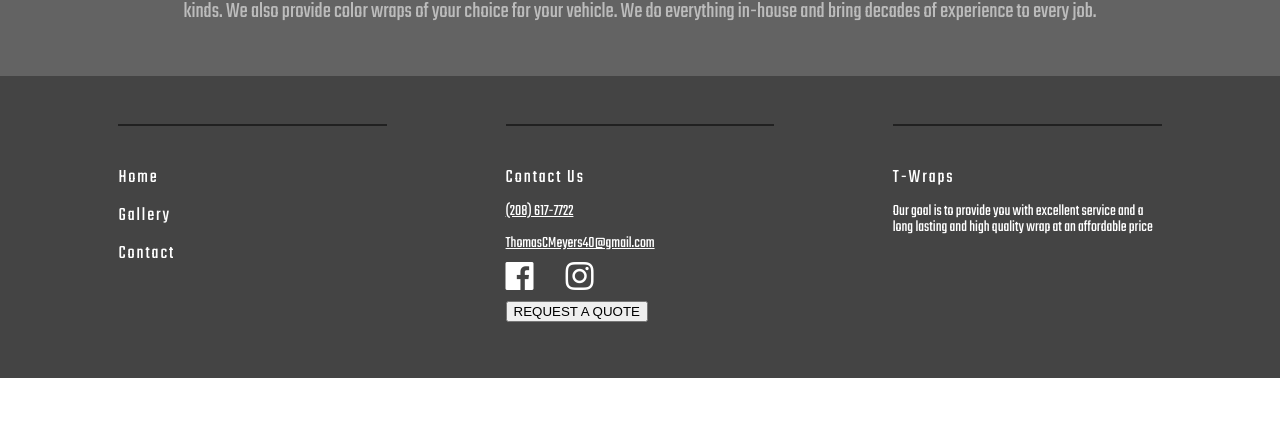
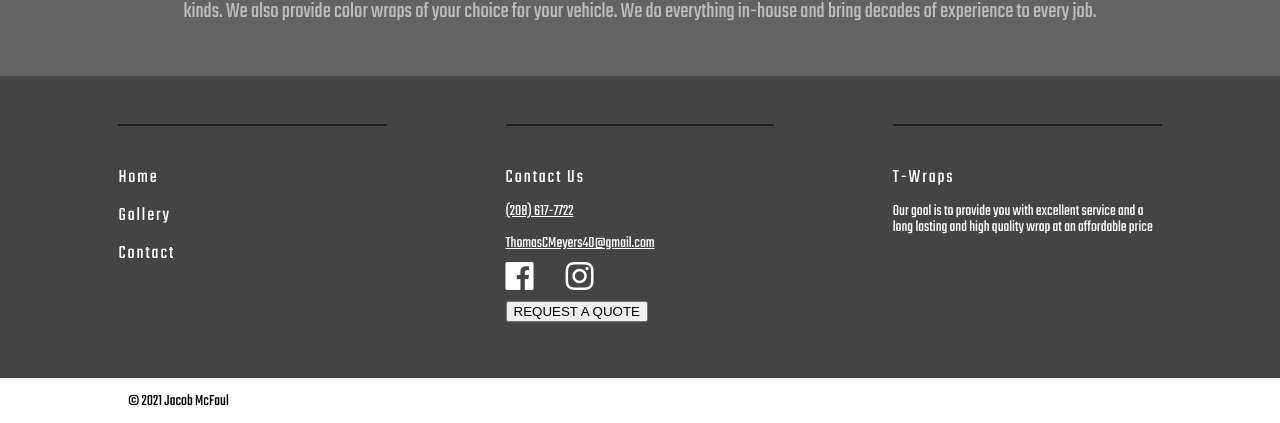
Before and after one commit to McTrip777/Twraps, a React (Create React App) app in the folder twraps/: page / in a window 1280 px wide. Shown: the part 978-1401 px from the top of the page. Before the commit the page ends 1356 px from the top, so only its background shows below. Built offline with nearby package versions, Linux system fonts and the light colour scheme.

Commit message:
copyright added

```diff
--- a/twraps/src/components/Footer.jsx
+++ b/twraps/src/components/Footer.jsx
@@ -3,6 +3,7 @@ import { Link } from 'react-router-dom'
 
 function Footer() {
     return (
+        <div className="footerContainer">
             <div className="footer">
                 <div className="foo footerLinks">
                     <Link to="/">Home</Link>
@@ -25,6 +26,10 @@ function Footer() {
                     <p>Our goal is to provide you with excellent service and a long lasting and high quality wrap at an affordable price</p>
                 </div>
             </div>
+            <div className="copyright">
+                <p>© 2021 Jacob McFaul</p>
+            </div>
+        </div>
     )
 }
 
--- a/twraps/src/styles/footer.scss
+++ b/twraps/src/styles/footer.scss
@@ -1,3 +1,5 @@
+.footerContainer{
+
     .footer{
         background-color:rgb(68, 68, 68);
         display: flex;
@@ -127,3 +129,9 @@
             }
         }
     }
+    .copyright{
+        display: flex;
+        padding:1em 0;
+        margin-left: 10%;
+    }
+}
```
Lines whose indentation alone changed are shown as unchanged.
